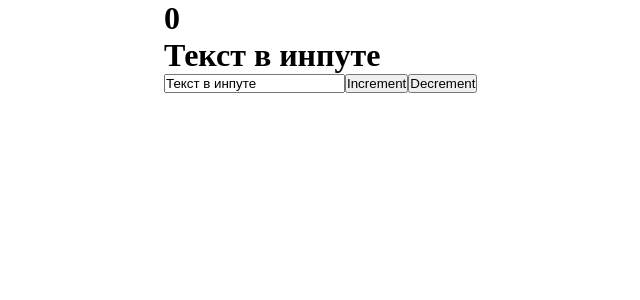
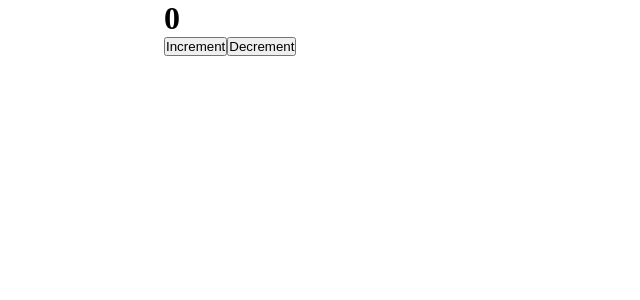
Before and after one commit to Dmitriifd/react-fundament, a React (Create React App) app: page / in a window 1280 px wide. Shown: the top 300 px of the page, without its empty margins (76-716 px from the left). Built offline with nearby package versions, Linux system fonts and the light colour scheme.

Commit message:
Первый функциональный компонент

```diff
--- a/src/App.js
+++ b/src/App.js
@@ -1,27 +1,11 @@
-import { useState } from 'react';
+import { Counter } from './components/Counter';
 import './styles/App.css';
 
 function App() {
-	const [likes, setLikes] = useState(0);
-	const [value, setValue] = useState('Текст в инпуте');
-
-	function increment() {
-		setLikes(likes + 1);
-	}
-	function decrement() {
-		setLikes(likes - 1);
-	}
 
 	return (
 		<div className='App'>
-			<h1>{likes}</h1>
-			<h1>{value}</h1>
-
-            {/* Двустороние связывание, управляемый инпут*/}
-            <input onChange={event => setValue(event.target.value)} type="text" value={value} />
-
-			<button onClick={increment}>Increment</button>
-			<button onClick={decrement}>Decrement</button>
+			<Counter/>
 		</div>
 	);
 }
--- /dev/null
+++ b/src/components/Counter.jsx
@@ -0,0 +1,25 @@
+import React, { useState } from 'react';
+
+
+const Counter = () => {
+	const [count, setCount] = useState(0);
+
+	function increment() {
+		setCount(count + 1);
+	}
+	function decrement() {
+		if (count) {
+			setCount(count - 1);
+		}
+	}
+
+	return (
+		<div>
+			<h1>{count}</h1>
+			<button onClick={increment}>Increment</button>
+			<button onClick={decrement}>Decrement</button>
+		</div>
+	);
+};
+
+export { Counter };
```
